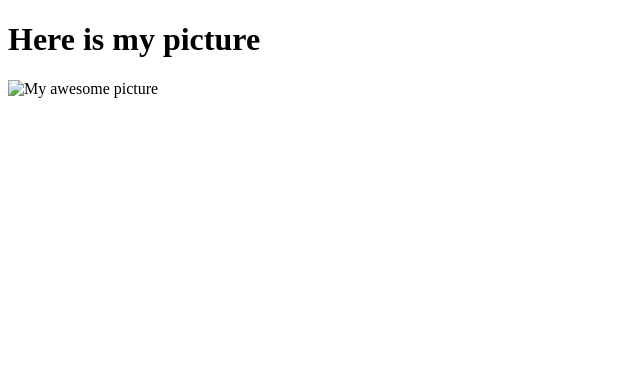
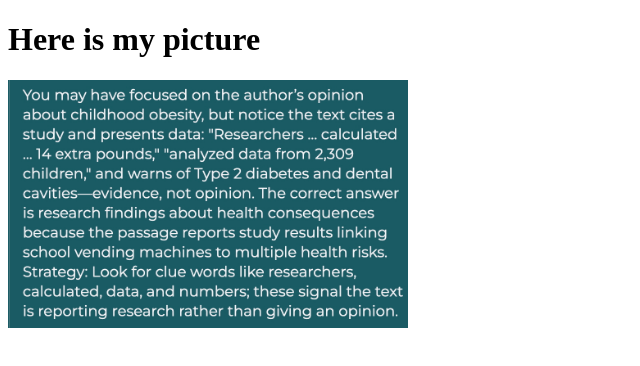
Before and after one commit to person-max/my-website, a plain HTML site: page index.html in a window 1280 px wide. Shown: the whole page, without its empty margins (0-640 px from the left). Drawn offline with Linux system fonts and the light colour scheme.

Commit message:
Update index.html

```diff
--- a/index.html
+++ b/index.html
@@ -8,6 +8,6 @@
     <h1>Here is my picture</h1>
 
     <!-- We'll fix this src once your image is uploaded -->
-    <img src="my-picture.jpg" alt="My awesome picture" width="400">
+<img src="picture.jpg" alt="My picture" width="400">
   </body>
 </html>
```
